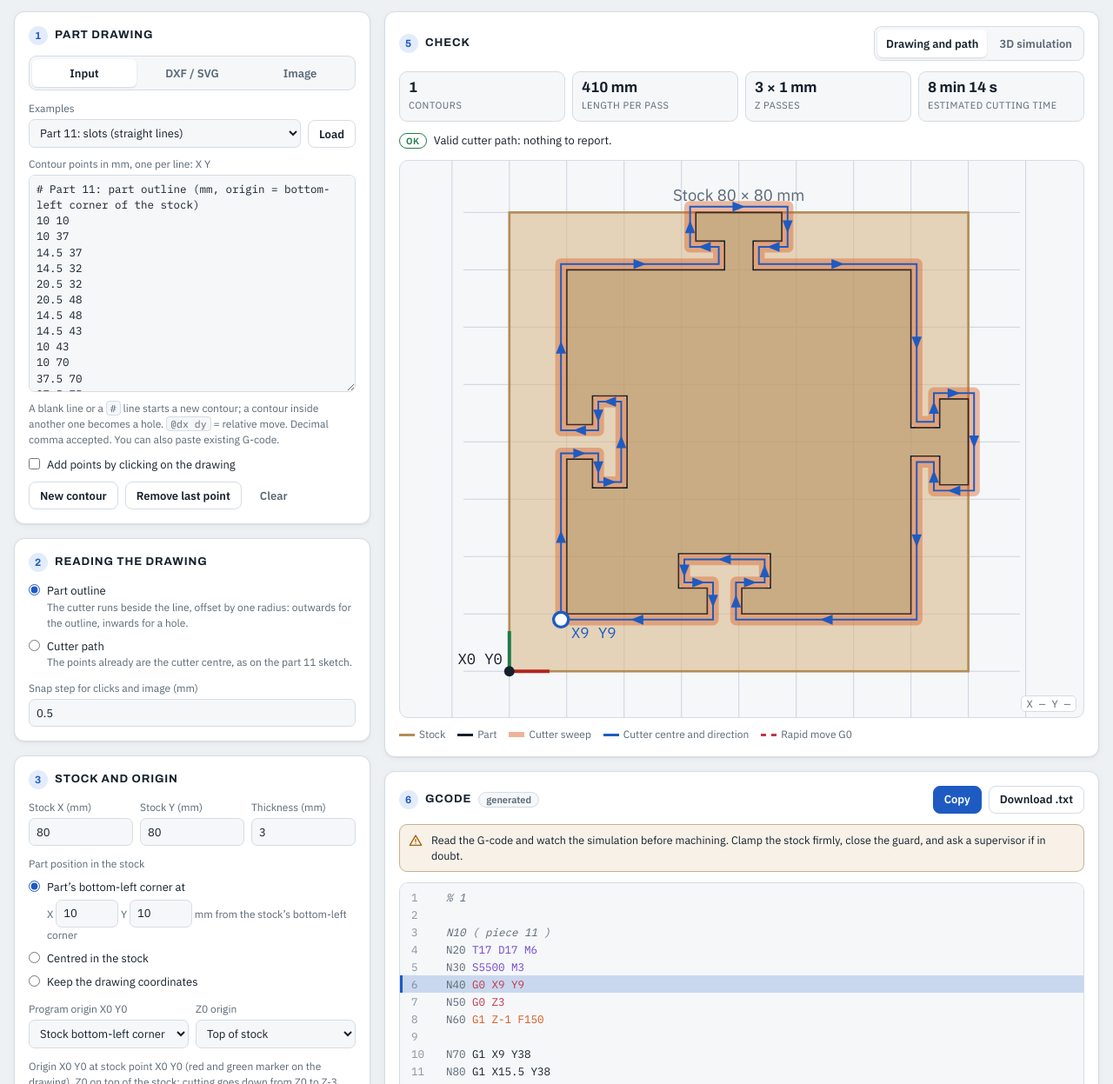
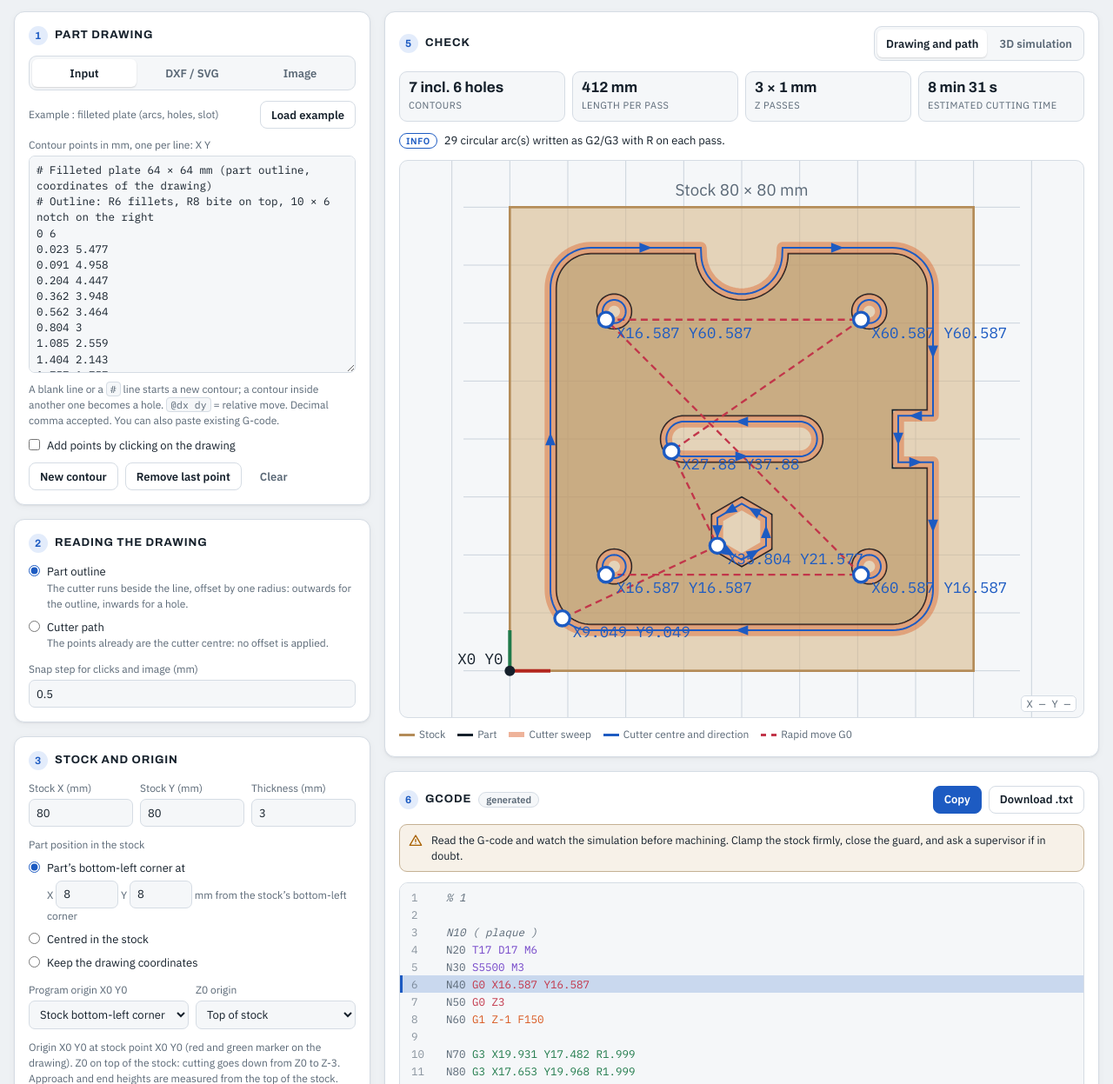
Before and after one commit to AlexB0311/cnc-slicer, a plain HTML site: page index.html in a window 1280 px wide. Shown: the part 53-1300 px from the top of the page at 87% size. Drawn offline with nearby package versions, Linux system fonts and the light colour scheme.

Commit message:
Retire la pièce 11 des exemples
Co-Authored-By: Claude Opus 5.5 <noreply@anthropic.com>
Claude-Session: https://claude.ai/code/session_019Y8QUvYZNtSKxxrjSzQRdK

```diff
--- a/index.html
+++ b/index.html
@@ -204,14 +204,9 @@ footer.foot { display: flex; flex-wrap: wrap; gap: 4px 16px; justify-content: sp
         </div>
 
         <div id="pane-saisie" role="tabpanel" aria-labelledby="tab-saisie" class="stack">
-          <div class="grid2" style="grid-template-columns:minmax(0,1fr) auto;align-items:end">
-            <label for="exSel"><span data-i18n="examples">Exemples</span>
-              <select id="exSel">
-                <option value="p11" data-i18n="exP11">Pièce 11 : créneaux (lignes droites)</option>
-                <option value="plaque" data-i18n="exPlate">Plaque à congés : arcs, trous, lumière</option>
-              </select>
-            </label>
-            <button class="btn" id="btnSample" type="button" data-i18n="load">Charger</button>
+          <div class="row" style="justify-content:space-between">
+            <span class="hint"><span data-i18n="examples">Exemple</span> : <span data-i18n="exPlate">plaque à congés (arcs, trous, lumière)</span></span>
+            <button class="btn" id="btnSample" type="button" data-i18n="load">Charger l’exemple</button>
           </div>
           <label for="pts"><span data-i18n="ptsLabel">Points du contour en mm, un par ligne : X Y</span>
             <textarea id="pts" rows="13" spellcheck="false"></textarea>
@@ -300,7 +295,7 @@ footer.foot { display: flex; flex-wrap: wrap; gap: 4px 16px; justify-content: sp
         <h2 id="h-interp"><span class="num">2</span><span data-i18n="hInterp">Lecture du plan</span></h2>
         <div class="choice" role="radiogroup" data-i18n-aria="interpGroup" aria-label="Ce que représente le plan">
           <label><input type="radio" name="interp" value="piece" checked><span><span data-i18n="interpPiece">Contour de la pièce</span><small data-i18n="interpPieceHint">La fraise passe à côté du trait, décalée d'un rayon : vers l'extérieur pour le contour, vers l'intérieur pour un trou.</small></span></label>
-          <label><input type="radio" name="interp" value="path"><span><span data-i18n="interpPath">Trajectoire de la fraise</span><small data-i18n="interpPathHint">Les points sont déjà le centre de la fraise, comme sur le croquis de la pièce 11.</small></span></label>
+          <label><input type="radio" name="interp" value="path"><span><span data-i18n="interpPath">Trajectoire de la fraise</span><small data-i18n="interpPathHint">Les points sont déjà le centre de la fraise : aucun décalage n’est appliqué.</small></span></label>
         </div>
         <label for="snap"><span data-i18n="snap">Pas d'accrochage des clics et de l'image (mm)</span>
           <input type="number" id="snap" value="0.5" step="any" min="0">
@@ -371,7 +366,7 @@ footer.foot { display: flex; flex-wrap: wrap; gap: 4px 16px; justify-content: sp
           </label>
           <label for="arcTol"><span data-i18n="arcTol">Tolérance des arcs (mm)</span><input type="number" id="arcTol" value="0.01" step="any" min="0.001"></label>
           <label for="prog"><span data-i18n="prog">N° de programme (%)</span><input type="number" id="prog" value="1" step="1" min="0"></label>
-          <label for="pname"><span data-i18n="pname">Nom (commentaire)</span><input type="text" id="pname" value="piece 11"></label>
+          <label for="pname"><span data-i18n="pname">Nom (commentaire)</span><input type="text" id="pname" value="piece"></label>
         </div>
       </section>
     </div>
@@ -1274,8 +1269,8 @@ footer.foot { display: flex; flex-wrap: wrap; gap: 4px 16px; justify-content: sp
     beta: ['bêta V0.1', 'beta V0.1'],
     helpTitle: ['Mode d’emploi', 'How it works'], themeTitle: ['Thème clair / sombre', 'Light / dark theme'],
     hSrc: ['Plan de la pièce', 'Part drawing'], srcTabs: ['Source du plan', 'Drawing source'], tabInput: ['Saisie', 'Input'], tabImage: ['Image', 'Image'],
-    examples: ['Exemples', 'Examples'], exP11: ['Pièce 11 : créneaux (lignes droites)', 'Part 11: slots (straight lines)'],
-    exPlate: ['Plaque à congés : arcs, trous, lumière', 'Filleted plate: arcs, holes, slot'], load: ['Charger', 'Load'],
+    examples: ['Exemple', 'Example'],
+    exPlate: ['plaque à congés (arcs, trous, lumière)', 'filleted plate (arcs, holes, slot)'], load: ['Charger l’exemple', 'Load example'],
     ptsLabel: ['Points du contour en mm, un par ligne : X Y', 'Contour points in mm, one per line: X Y'],
     ptsHint: ['Ligne vide ou ligne <code>#</code> = nouveau contour ; un contour à l’intérieur d’un autre devient un trou. <code>@dx dy</code> = déplacement relatif. Virgule décimale acceptée. Vous pouvez aussi coller un Gcode existant.',
       'A blank line or a <code>#</code> line starts a new contour; a contour inside another one becomes a hole. <code>@dx dy</code> = relative move. Decimal comma accepted. You can also paste existing G-code.'],
@@ -1295,7 +1290,7 @@ footer.foot { display: flex; flex-wrap: wrap; gap: 4px 16px; justify-content: sp
     interpPiece: ['Contour de la pièce', 'Part outline'],
     interpPieceHint: ['La fraise passe à côté du trait, décalée d’un rayon : vers l’extérieur pour le contour, vers l’intérieur pour un trou.', 'The cutter runs beside the line, offset by one radius: outwards for the outline, inwards for a hole.'],
     interpPath: ['Trajectoire de la fraise', 'Cutter path'],
-    interpPathHint: ['Les points sont déjà le centre de la fraise, comme sur le croquis de la pièce 11.', 'The points already are the cutter centre, as on the part 11 sketch.'],
+    interpPathHint: ['Les points sont déjà le centre de la fraise : aucun décalage n’est appliqué.', 'The points already are the cutter centre: no offset is applied.'],
     snap: ['Pas d’accrochage des clics et de l’image (mm)', 'Snap step for clicks and image (mm)'],
     hStock: ['Brut et origine', 'Stock and origin'], stW: ['Brut X (mm)', 'Stock X (mm)'], stH: ['Brut Y (mm)', 'Stock Y (mm)'], stT: ['Épaisseur (mm)', 'Thickness (mm)'],
     placeGroup: ['Position de la pièce dans le brut', 'Part position in the stock'], placeCorner: ['Coin bas-gauche de la pièce à', 'Part’s bottom-left corner at'],
@@ -1384,12 +1379,6 @@ footer.foot { display: flex; flex-wrap: wrap; gap: 4px 16px; justify-content: sp
   }
   const ptsText = p => p.map(q => f3(q[0]) + ' ' + f3(q[1])).join('\n');
   const EXAMPLES = {
-    p11: {
-      name: 'piece 11', x0: 10, y0: 10,
-      text: L => (L === 'en' ? '# Part 11: part outline (mm, origin = bottom-left corner of the stock)\n' : '# Pièce 11 : contour de la pièce (mm, origine = coin bas-gauche du brut)\n') +
-        '10 10\n10 37\n14.5 37\n14.5 32\n20.5 32\n20.5 48\n14.5 48\n14.5 43\n10 43\n10 70\n37.5 70\n37.5 75\n32.5 75\n32.5 80\n47.5 80\n47.5 75\n42.5 75\n42.5 70\n70 70\n' +
-        '70 42.5\n75 42.5\n75 47.5\n80 47.5\n80 32.5\n75 32.5\n75 37.5\n70 37.5\n70 10\n40.5 10\n40.5 14.5\n45.5 14.5\n45.5 20.5\n29.5 20.5\n29.5 14.5\n34.5 14.5\n34.5 10\n'
-    },
     plaque: {
       name: 'plaque', x0: 8, y0: 8,
       text: L => {
@@ -1413,8 +1402,7 @@ footer.foot { display: flex; flex-wrap: wrap; gap: 4px 16px; justify-content: sp
     }
   };
   function loadExample(key) {
-    const ex = EXAMPLES[key] || EXAMPLES.p11;
-    $('exSel').value = key;
+    const ex = EXAMPLES[key] || EXAMPLES.plaque;
     $('pts').value = ex.text(LANG);
     document.querySelector('input[name="interp"][value="piece"]').checked = true;
     document.querySelector('input[name="place"][value="corner"]').checked = true;
@@ -1597,7 +1585,7 @@ footer.foot { display: flex; flex-wrap: wrap; gap: 4px 16px; justify-content: sp
     for (let i = lines.length - 1; i >= 0; i--) if (lines[i].trim() && !lines[i].trim().startsWith('#')) { lines.splice(i, 1); break; }
     $('pts').value = lines.join('\n') + '\n'; recompute();
   });
-  $('btnSample').addEventListener('click', () => loadExample($('exSel').value));
+  $('btnSample').addEventListener('click', () => loadExample('plaque'));
   $('btnClear').addEventListener('click', () => { $('pts').value = ''; recompute(); $('pts').focus(); });
   $('btnReset').addEventListener('click', () => { applySettings(DEFAULTS); recompute(); });
 
@@ -2082,14 +2070,14 @@ footer.foot { display: flex; flex-wrap: wrap; gap: 4px 16px; justify-content: sp
   })();
   applyTheme();
   try { const s = JSON.parse(store.get('settings') || 'null'); if (s) applySettings(s); } catch (e) { /* réglages illisibles : valeurs par défaut */ }
-  const NO_RECOMPUTE = ['fileVec', 'fileImg', 'fileGcode', 'extGcode', 'clickAdd', 'calZoom', 'simSpeed', 'simTime', 'imgThr', 'imgMode', 'vecUnit', 'svgScale', 'exSel', 'showImg'];
+  const NO_RECOMPUTE = ['fileVec', 'fileImg', 'fileGcode', 'extGcode', 'clickAdd', 'calZoom', 'simSpeed', 'simTime', 'imgThr', 'imgMode', 'vecUnit', 'svgScale', 'showImg'];
   document.querySelectorAll('input, select, textarea').forEach(el => {
     if (NO_RECOMPUTE.includes(el.id) || el.name === 'calNext' || /^[ab]P[xy]$|^[ab][XY]$/.test(el.id)) return;
     el.addEventListener('input', schedule); el.addEventListener('change', schedule);
   });
   $('showImg').addEventListener('change', recompute);
   const saved = store.get('pts');
-  if (saved && saved.trim()) { $('pts').value = saved; recompute(); } else loadExample('p11');
+  if (saved && saved.trim()) { $('pts').value = saved; recompute(); } else loadExample('plaque');
   window.MiniSlicer = { version: VERSION, recompute, Sim, S, setImage, traceNow, loadExample, I18N };
 })();
 </script>
```
Also changed, not shown: exemples/Croquis-Piece-11.png (deleted), exemples/Gcode-Piece-11.txt (deleted), 1 other file.
